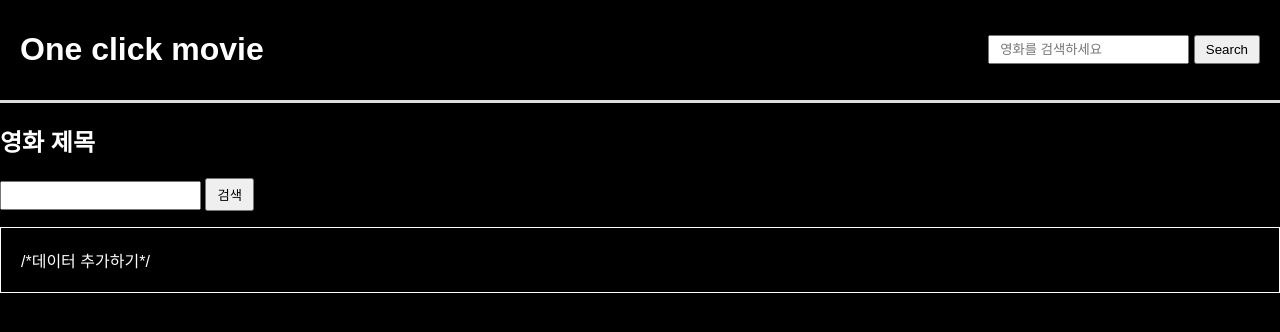
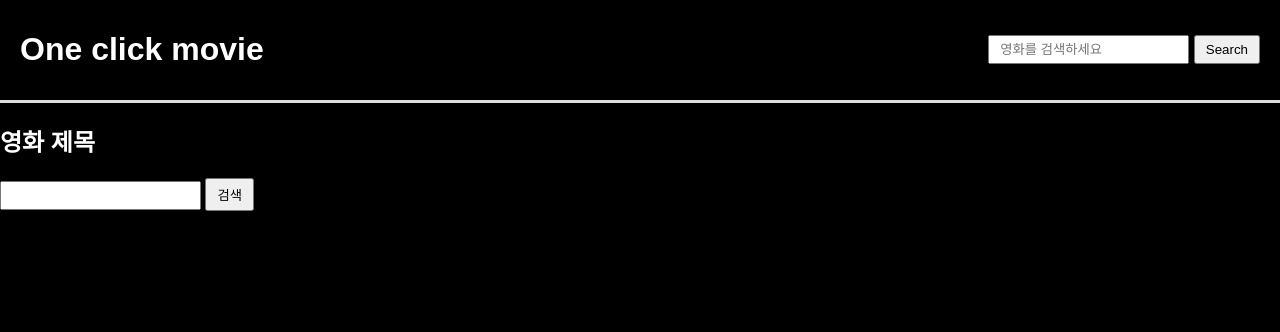
Before and after one commit to jeongol/js-movie, a plain HTML site: page main/index.html in a window 1280 px wide. Drawn offline with Linux system fonts and the light colour scheme; no server answers.

Commit message:
과제 2차 수정

```diff
--- a/main/htmljs.js
+++ b/main/htmljs.js
@@ -31,7 +31,7 @@ function createMovieCard(movie) {
     return card;
 }
 
-// 검색기능 구현하는법을 알아내지 못했습니다.
+// 검색기능 구현하는법을 이해하지 못하고 알아내지 못했습니다.
 document.getElementById('search-button').addEventListener('click', () => {
     const query = document.getElementById('search-input').value.toLowerCase();
     const movieCards = document.querySelectorAll('.movie-card'); movieCards.forEach(card => {
--- a/main/index.html
+++ b/main/index.html
@@ -25,9 +25,6 @@
             <input type="text" id-="search">
             <button id="searchBtn">검색</button>
         </form>
-        <ul id="list"> /*데이터 추가하기*/
-
-            </li>
         </ul>
     </section>
 
```
